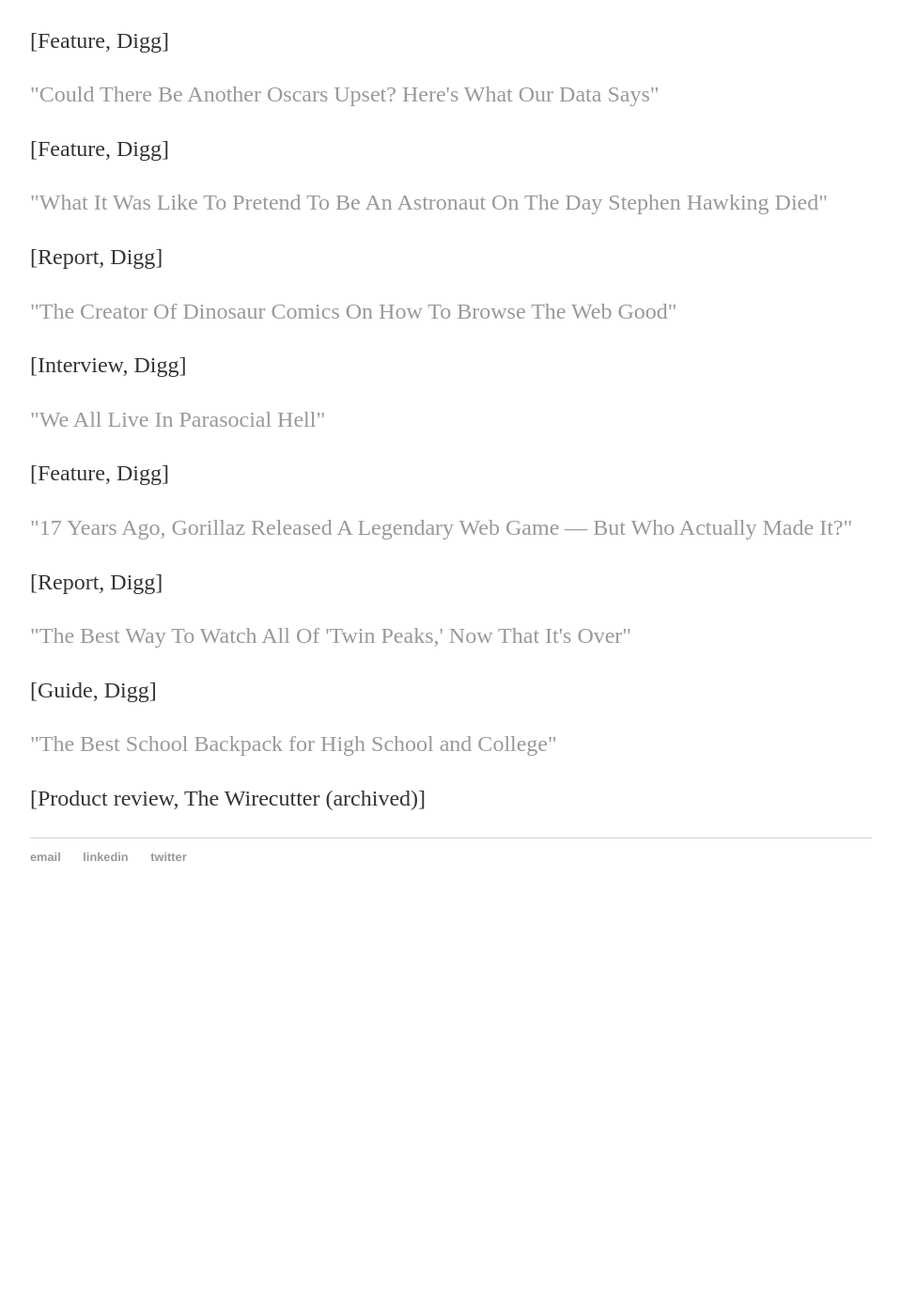
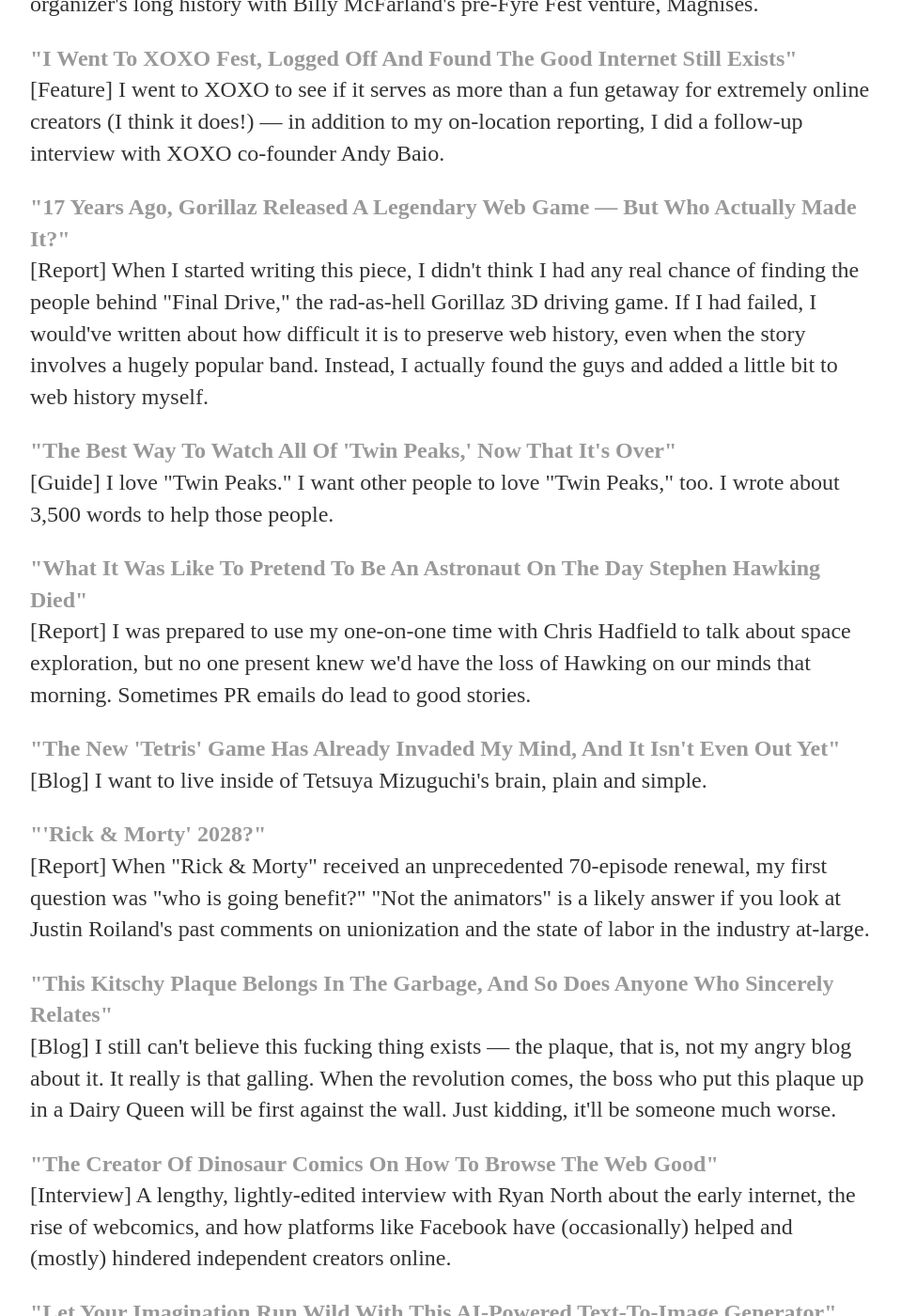
Before and after one commit to mathewolson/mathewolson.github.io, a Jekyll site: the page built from writing.html, in a window 1280 px wide and 1400 px high, scrolled down 377 px. Shown: the whole window at 94% size, without its empty margins (160-1119 px from the left). Built offline with Jekyll 4.4.1, drawn with Linux system fonts in a browser that asks for light colours; before the commit the page ends 1356 px from its top, so only the background shows below that; some of the changed text lies outside the part shown.

Commit message:
Update writing.html

```diff
--- a/writing.html
+++ b/writing.html
@@ -4,22 +4,17 @@
 ---
 <div class="blurb">
 	<h1>WRITING</h1>
-	<p><a href="http://digg.com/2018/fyre-festival-merch-billy-mcfarland-chris-khan">"The Fyre's Still Burning: Was Billy McFarland Secretly Involved In The Fyre Fest Merch Sale?"</a></p>
-	<p>[Investigation, Digg]</p>
-	<p><a href="http://digg.com/2018/xoxo-festival-2018-internet-community">"I Went To XOXO Fest, Logged Off And Found The Good Internet Still Exists"</a></p>
-	<p>[Feature, Digg]</p>
-	<p><a href="http://digg.com/2018/oscars-2018-best-picture-prediction-data-viz">"Could There Be Another Oscars Upset? Here's What Our Data Says"</a></p>
-	<p>[Feature, Digg]</p>
-	<p><a href="http://digg.com/2018/one-strange-rock-aronofsky-hadfield-hawking">"What It Was Like To Pretend To Be An Astronaut On The Day Stephen Hawking Died"</a></p>
-	<p>[Report, Digg]</p>
-	<p><a href="http://digg.com/2018/dinosaur-comics-ryan-north-interview">"The Creator Of Dinosaur Comics On How To Browse The Web Good"</a></p>
-	<p>[Interview, Digg]</p>
-	<p><a href="http://digg.com/2018/parasocial-relationships-shannon-strucci-interview">"We All Live In Parasocial Hell"</a></p>
-	<p>[Feature, Digg]</p>
-	<p><a href="http://digg.com/2018/gorillaz-final-drive-geep-game-history">"17 Years Ago, Gorillaz Released A Legendary Web Game — But Who Actually Made It?"</a></p>
-	<p>[Report, Digg]</p>
-	<p><a href="http://digg.com/2017/how-to-watch-all-of-twin-peaks">"The Best Way To Watch All Of 'Twin Peaks,' Now That It's Over"</a></p>
-	<p>[Guide, Digg]</p>
-	<p><a href="https://web.archive.org/web/20161104221420/https://thewirecutter.com/reviews/best-school-backpack-for-high-school-and-college/">"The Best School Backpack for High School and College"</a></p>
-	<p>[Product review, The Wirecutter (archived)]</p>
+	<p><b><a href="http://digg.com/2018/fyre-festival-merch-billy-mcfarland-chris-khan">"The Fyre's Still Burning: Was Billy McFarland Secretly Involved In The Fyre Fest Merch Sale?"</b></a><br>[Investigation] After writing about a sale claiming to have real Fyre Fest merchandise but no ties to the event's organizers (also reported on by Gothamist and The New Yorker), I received an anonymous tip about the guy behind the sale. This exclusive uncovered the sale organizer's long history with Billy McFarland's pre-Fyre Fest venture, Magnises.</p>
+	<p><b><a href="http://digg.com/2018/xoxo-festival-2018-internet-community">"I Went To XOXO Fest, Logged Off And Found The Good Internet Still Exists"</a></b><br>[Feature] I went to XOXO to see if it serves as more than a fun getaway for extremely online creators (I think it does!) — in addition to my on-location reporting, I did a follow-up interview with XOXO co-founder Andy Baio.</p>
+	<p><b><a href="http://digg.com/2018/gorillaz-final-drive-geep-game-history">"17 Years Ago, Gorillaz Released A Legendary Web Game — But Who Actually Made It?"</a></b><br>[Report] When I started writing this piece, I didn't think I had any real chance of finding the people behind "Final Drive," the rad-as-hell Gorillaz 3D driving game. If I had failed, I would've written about how difficult it is to preserve web history, even when the story involves a hugely popular band. Instead, I actually found the guys and added a little bit to web history myself.</p>
+	<p><b><a href="http://digg.com/2017/how-to-watch-all-of-twin-peaks">"The Best Way To Watch All Of 'Twin Peaks,' Now That It's Over"</a></b><br>[Guide] I love "Twin Peaks." I want other people to love "Twin Peaks," too. I wrote about 3,500 words to help those people.</p>
+	<p><b><a href="http://digg.com/2018/one-strange-rock-aronofsky-hadfield-hawking">"What It Was Like To Pretend To Be An Astronaut On The Day Stephen Hawking Died"</a></b><br>[Report] I was prepared to use my one-on-one time with Chris Hadfield to talk about space exploration, but no one present knew we'd have the loss of Hawking on our minds that morning. Sometimes PR emails do lead to good stories.</p>
+	<p><b><a href="http://digg.com/2018/tetris-effect-rez-tetsuya-mizuguchi">"The New 'Tetris' Game Has Already Invaded My Mind, And It Isn't Even Out Yet"</a></b><br>[Blog] I want to live inside of Tetsuya Mizuguchi's brain, plain and simple.</p>
+	<p><b><a href="http://digg.com/2018/rick-and-morty-70-episode-renewal-decade-harmon-roiland">"'Rick & Morty' 2028?"</a></b><br>[Report] When "Rick & Morty" received an unprecedented 70-episode renewal, my first question was "who is going benefit?" "Not the animators" is a likely answer if you look at Justin Roiland's past comments on unionization and the state of labor in the industry at-large.</p>
+	<p><b><a href="http://digg.com/2018/just-once-wish-my-employees-would-say-plaque">"This Kitschy Plaque Belongs In The Garbage, And So Does Anyone Who Sincerely Relates"</a></b><br>[Blog] I still can't believe this fucking thing exists — the plaque, that is, not my angry blog about it. It really is that galling. When the revolution comes, the boss who put this plaque up in a Dairy Queen will be first against the wall. Just kidding, it'll be someone much worse.</p>
+	<p><b><a href="http://digg.com/2018/dinosaur-comics-ryan-north-interview">"The Creator Of Dinosaur Comics On How To Browse The Web Good"</a></b><br>[Interview] A lengthy, lightly-edited interview with Ryan North about the early internet, the rise of webcomics, and how platforms like Facebook have (occasionally) helped and (mostly) hindered independent creators online.</p>
+	<p><b><a href="http://digg.com/2018/text-to-image-generator-ai-cris-valenzuela">"Let Your Imagination Run Wild With This AI-Powered Text-To-Image Generator"</a></b><br>[Blog] As far as bread-and-butter blog prompts go, "here's a neural network that turns whatever you type into eerily evocative images" is perfect.</p>
+	<p><b><a href="http://digg.com/2018/mark-zuckerberg-kara-swisher-interview-recode-firing-himself-cambridge-analytica"></a></b><br>[Blog] I take that back. "Mark Zuckerberg told on himself in another interview" is actually the perfect blog prompt.</p>
+	<p><b><a href="http://digg.com/2018/oscars-2018-best-picture-prediction-data-viz"></a></b><br>[Feature] When Digg Reader was still around (RIP), I worked with our developers to make some cool interactive visualizations for the 2017 and 2018 Best Picture races. "Get Out" was still robbed in the end (also, pour one out for "I, Tonya), but our analysis showed that Jordan Peele's instant classic received the most online coverage of any nominee that year.</p>
+	<p><b><a href="http://digg.com/2018/parasocial-relationships-shannon-strucci-interview">"We All Live In Parasocial Hell"</a></b><br>[Interview] I spoke with video essayist Shannon Strucci about her must-watch series "Fake Friends," which addresses how online media thrives off of encouraging parasocial interaction. IF you work online and aren't familiar with the concept of parasocial interaction, stop reading this and watch Shannon's videos right now.</p>
 </div><!-- /.blurb -->
```
